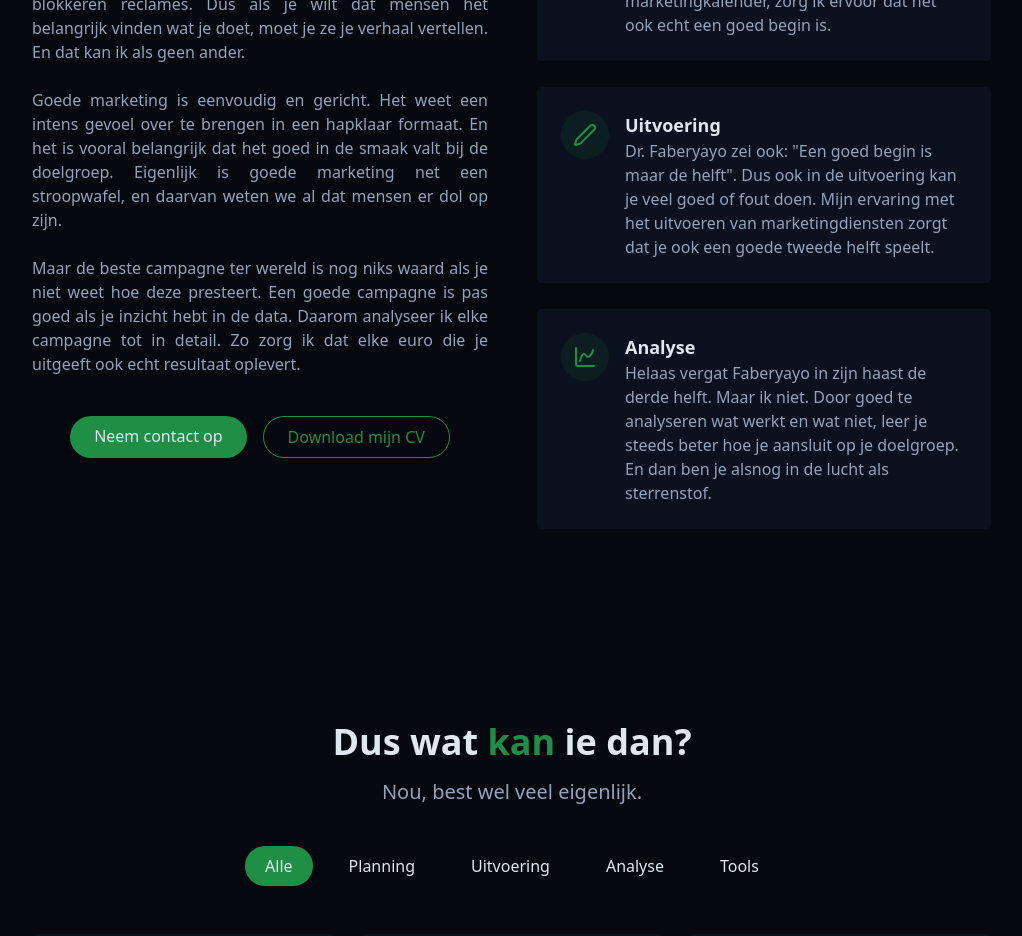
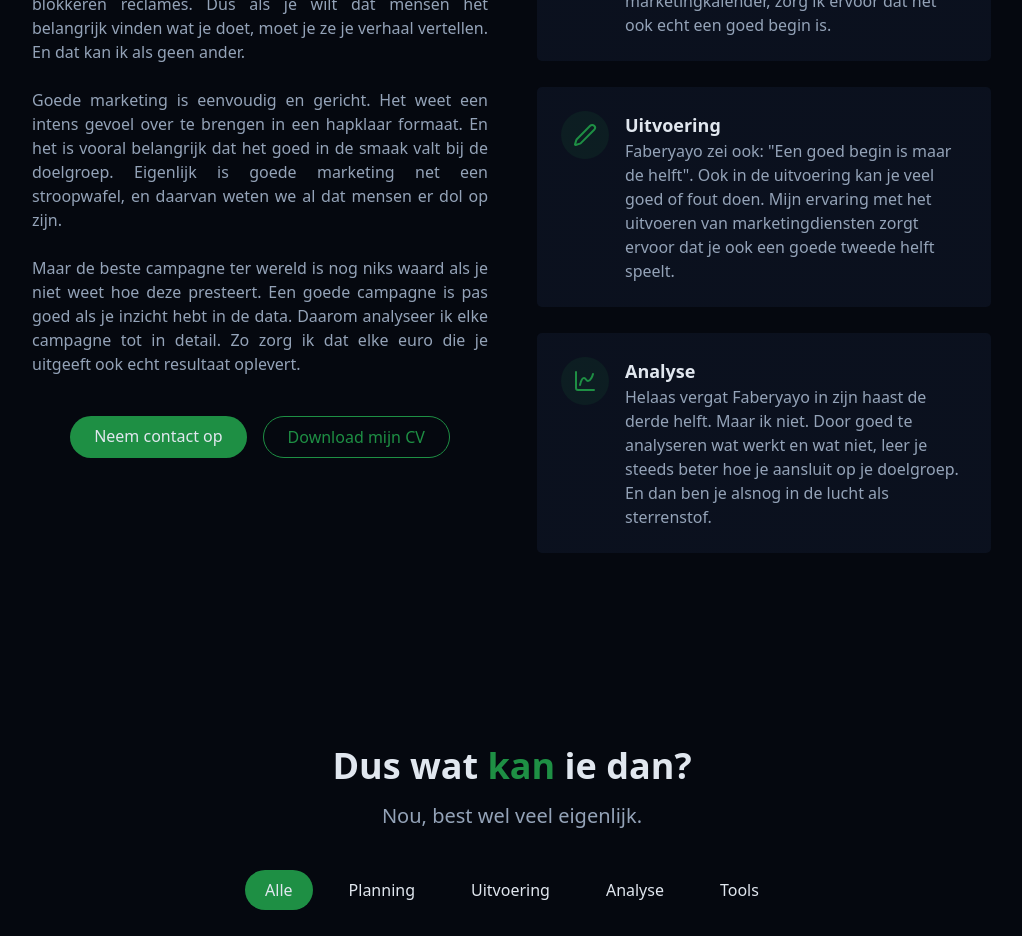
Before and after one commit to Sharkmaaan/portfolio-website, a React (Vite) app: page / in a window 1280 px wide. Shown: the part 1120-2056 px from the top of the page, without its empty margins (128-1150 px from the left). Built offline with nearby package versions, Linux system fonts and the light colour scheme.

Commit message:
Minor copy changes

```diff
--- a/src/components/AboutSection.jsx
+++ b/src/components/AboutSection.jsx
@@ -70,9 +70,9 @@ export const AboutSection = () => {
                             <div className="text-left">
                                 <h4 className="font-semibold text-lg">Uitvoering</h4>
                                 <p className="text-muted-foreground">
-                                    Dr. Faberyayo zei ook: "Een goed begin is maar de helft".
-                                    Dus ook in de uitvoering kan je veel goed of fout doen.
-                                    Mijn ervaring met het uitvoeren van marketingdiensten zorgt
+                                    Faberyayo zei ook: "Een goed begin is maar de helft".
+                                    Ook in de uitvoering kan je veel goed of fout doen.
+                                    Mijn ervaring met het uitvoeren van marketingdiensten zorgt ervoor
                                     dat je ook een goede tweede helft speelt.
                                 </p>
                             </div>
@@ -88,7 +88,8 @@ export const AboutSection = () => {
                                 <p className="text-muted-foreground">
                                     Helaas vergat Faberyayo in zijn haast de derde helft.
                                     Maar ik niet. Door goed te analyseren wat werkt en wat niet,
-                                    leer je steeds beter hoe je aansluit op je doelgroep. En dan ben je alsnog in de lucht als sterrenstof.
+                                    leer je steeds beter hoe je aansluit op je doelgroep.
+                                    En dan ben je alsnog in de lucht als sterrenstof.
                                 </p>
                             </div>
                         </div>
```
